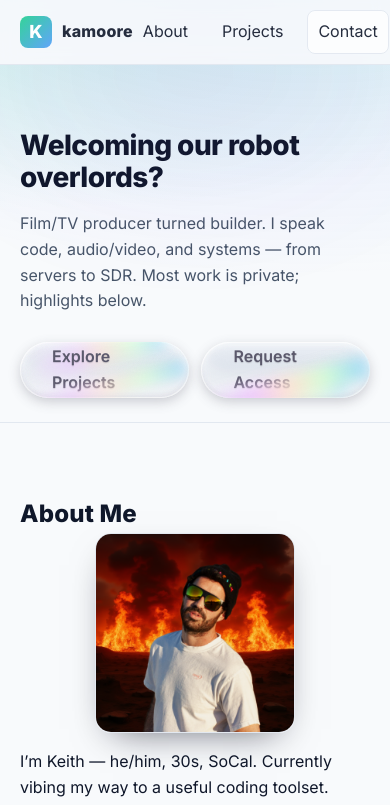
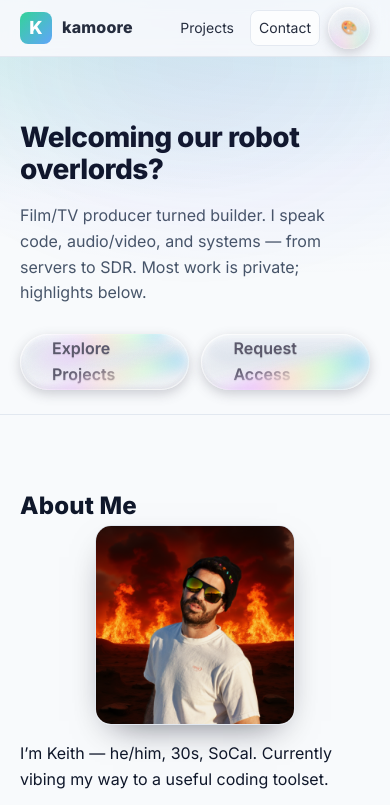
Before and after one commit to kamoore/kamooreNET, a plain HTML site: page index.html in a window 390 px wide. Shown: the top 805 px of the page. Drawn offline with Linux system fonts and the light colour scheme.

Commit message:
fix(ui): remove About link and prevent horizontal overflow; tighten header spacing on small screens

```diff
--- a/assets/css/styles.css
+++ b/assets/css/styles.css
@@ -58,6 +58,8 @@ body {
     var(--bg);
   color: var(--text);
   line-height: 1.6;
+  /* Prevent any accidental horizontal overflow (e.g., decorative glows) */
+  overflow-x: hidden;
 }
 
 /* Layout */
@@ -80,8 +82,16 @@ body {
 /* Ensure nav buttons use glass styles without hover override */
 .nav a.btn:hover { background: inherit; opacity: 1; }
 
+/* Tighten header spacing on smaller screens to avoid overflow */
+@media (max-width: 520px) {
+  .header-inner { height: 56px; }
+  .nav { gap: 8px; }
+  .nav a { padding: 6px 8px; font-size: 14px; }
+}
+
 /* Hero */
 .hero { position: relative; padding: 64px 0 24px; border-bottom: 1px solid var(--border); background: radial-gradient(1000px 360px at 10% -20%, color-mix(in oklab, var(--bg-accent-1) 18%, transparent), transparent 60%); }
+.hero { overflow-x: clip; }
 .hero-inner { display: grid; gap: 18px; }
 .hero h1 { font-size: clamp(28px, 5vw, 44px); line-height: 1.15; margin: 0; letter-spacing: -0.02em; }
 .hero p { margin: 0; color: var(--muted); max-width: 70ch; }
--- a/index.html
+++ b/index.html
@@ -24,7 +24,6 @@
           <span class="name">kamoore</span>
         </div>
         <nav class="nav">
-          <a href="#about">About</a>
           <a href="#projects">Projects</a>
           <a href="#contact" class="btn btn-ghost">Contact</a>
           <div class="style-wrap">
```
